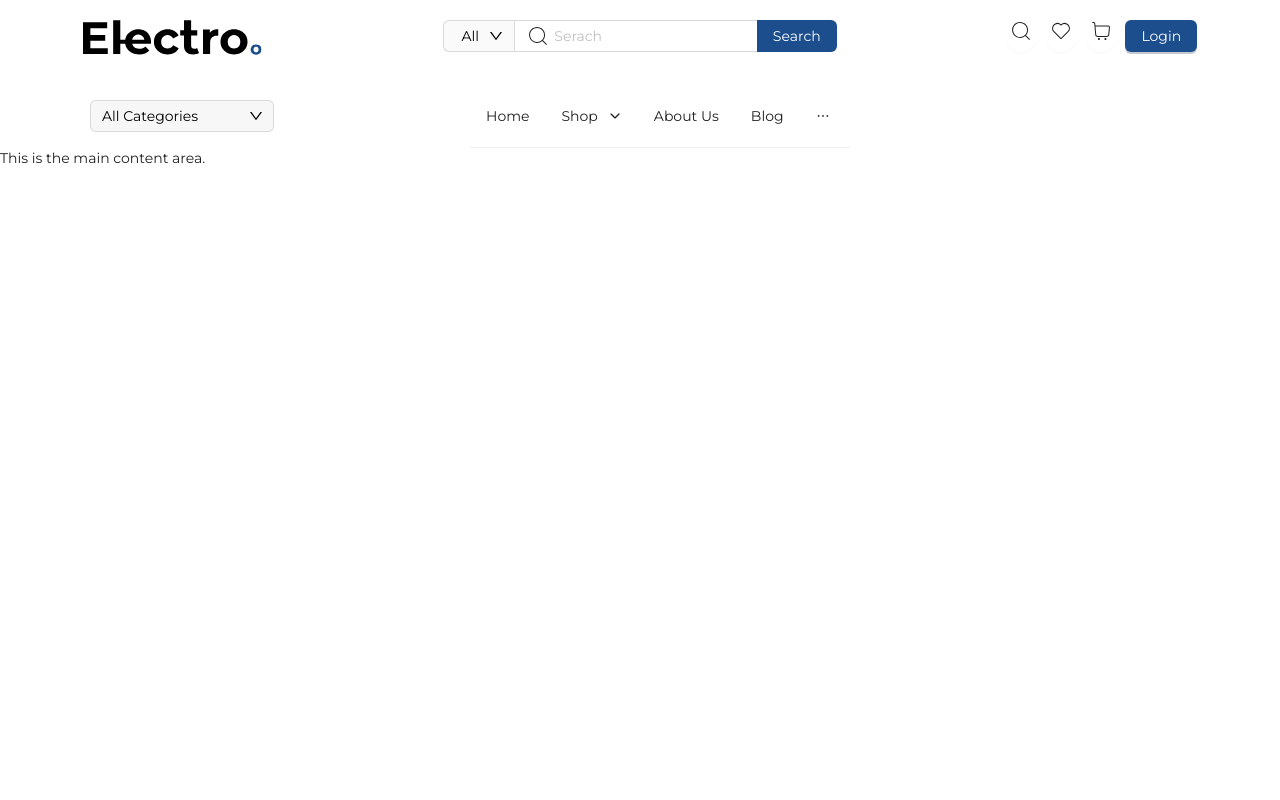
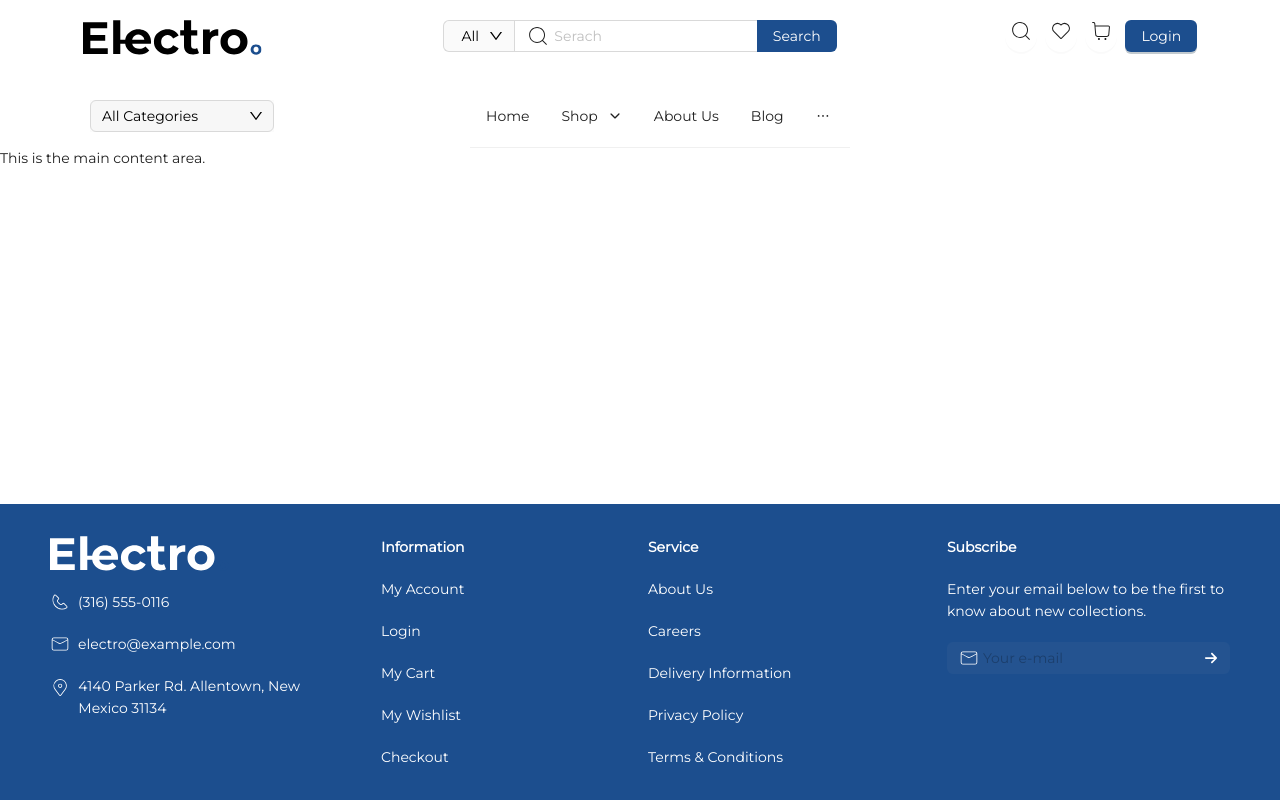
Before and after one commit to fatemebd/Electro, a Next.js app: page / in a window 1280 px wide. Built offline with nearby package versions, Linux system fonts and the light colour scheme.

Commit message:
adding footer

```diff
--- a/src/components/Layouts/PublicLayout.jsx
+++ b/src/components/Layouts/PublicLayout.jsx
@@ -1,17 +1,33 @@
 import React, { useState } from "react";
 import Image from "next/image";
 import Link from "next/link";
-import { Layout, Drawer, Button, Input, Cascader, Menu, Row, Col } from "antd";
+import {
+  Layout,
+  Drawer,
+  Button,
+  Input,
+  Cascader,
+  Menu,
+  Row,
+  Col,
+  Flex,
+} from "antd";
+import { FaArrowRight } from "react-icons/fa6";
+
 import {
   CiSearch,
   CiHeart,
   CiShoppingCart,
   CiMenuBurger,
+  CiPhone,
+  CiMail,
+  CiLocationOn,
 } from "react-icons/ci";
 import { IoIosArrowDown } from "react-icons/io";
-
-import Logo from "../../assets/images/Logo.svg";
-const { Header, Content } = Layout;
+import FooterLogo from "@/assets/images/FooterLogo.svg";
+import Logo from "@/assets/images/Logo.svg";
+import Typography from "antd/es/typography/Typography";
+const { Header, Content, Footer } = Layout;
 const { Search } = Input;
 
 const PublicLayout = () => {
@@ -52,7 +68,12 @@ const PublicLayout = () => {
       <Header className=" bg-white pt-5 h-auto">
         <Row justify="space-around" align="cenetr">
           <Col span={6}>
-            <Image priority={true} alt="logo" src={Logo} />
+            <Image
+              className="color-primary"
+              priority={true}
+              alt="logo"
+              src={Logo}
+            />
           </Col>
           <Col span={8}>
             <Search
@@ -92,7 +113,7 @@ const PublicLayout = () => {
           </Col>
           <Col span={8}>
             <Menu
-              onClick={() => setCurrentPage(e.key)}
+              onClick={(e) => setCurrentPage(e.key)}
               selectedKeys={[currentPage]}
               mode="horizontal"
               items={menuItems}
@@ -101,11 +122,59 @@ const PublicLayout = () => {
           </Col>
         </Row>
       </Header>
-
       <Content>
-        {/* Content goes here */}
         <p>This is the main content area.</p>
       </Content>
+      <Footer justify="space-around" className=" bg-primary">
+        <Row gutter={[16, 40]}>
+          <Col className="py-2 gutter-row space-y-5" span={6}>
+            <Image src={FooterLogo} alt="logo" />
+            <Flex className="flex flex-row justify-start items-center gap-2">
+              <CiPhone size={20} color="white" />
+              <Typography className="text-white">(316) 555-0116</Typography>
+            </Flex>
+            <Flex className="flex flex-row justify-start items-center gap-2">
+              <CiMail size={20} color="white" />
+              <Typography className="text-white">
+                electro@example.com
+              </Typography>
+            </Flex>
+            <Flex className="flex flex-row justify-start items-start gap-2">
+              <CiLocationOn size={25} color="white" />
+              <Typography className="text-white ">
+                4140 Parker Rd. Allentown, New Mexico 31134
+              </Typography>
+            </Flex>
+          </Col>
+          <Col className="py-2 pl-10 gutter-row space-y-5" span={6}>
+            <Typography className="font-bold text-white">
+              Information
+            </Typography>
+            <Typography className="text-white">My Account</Typography>
+            <Typography className="text-white">Login</Typography>
+            <Typography className="text-white">My Cart</Typography>
+            <Typography className="text-white">My Wishlist</Typography>
+            <Typography className="text-white">Checkout</Typography>
+          </Col>
+          <Col className="py-2 gutter-row space-y-5" span={6}>
+            <Typography className="font-bold text-white">
+              Service
+            </Typography>
+            <Typography className="text-white">About Us</Typography>
+            <Typography className="text-white">Careers</Typography>
+            <Typography className="text-white">Delivery Information</Typography>
+            <Typography className="text-white">Privacy Policy</Typography>
+            <Typography className="text-white">Terms & Conditions</Typography>
+          </Col>
+          <Col className="py-2 gutter-row space-y-5" span={6}>
+            <Typography className="font-bold text-white">
+              Subscribe
+            </Typography>
+            <Typography className="text-white">Enter your email below to be the first to know about new collections.</Typography>
+            <Input variant="filled"  placeholder="Your e-mail" className="text-white bg-grey" prefix={<CiMail color="white" size={20}/>} suffix={<FaArrowRight  />} />
+          </Col>
+        </Row>
+      </Footer>
       <Drawer
         title="Basic Drawer"
         placement="right"
--- a/tailwind.config.js
+++ b/tailwind.config.js
@@ -10,6 +10,7 @@ module.exports = {
     extend: {
       colors: {
         grey: "rgba(165, 169, 172, 0.05)",
+        primary:"rgba(28, 78, 142, 1)"
       },
       backgroundImage: {
         "gradient-radial": "radial-gradient(var(--tw-gradient-stops))",
```
Also changed, not shown: src/assets/images/FooterLogo.svg (added).
